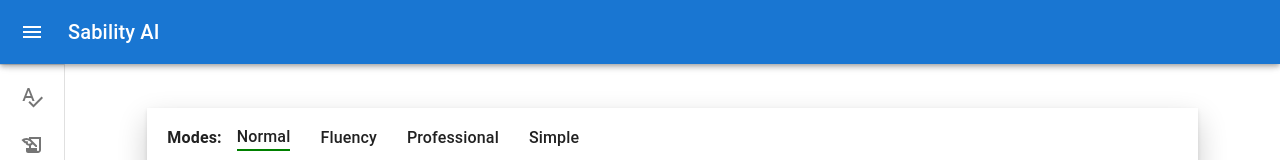
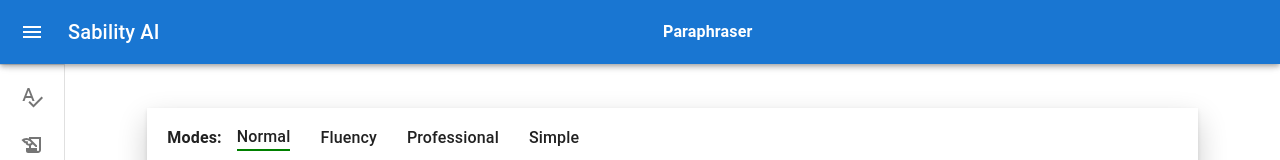
Before and after one commit to tope-olajide/sabi-ai, a Next.js app: page /paraphraser in a window 1280 px wide. Shown: the top 160 px of the page. Built offline with nearby package versions, Linux system fonts and the light colour scheme.

Commit message:
Fix Some TS Errors

```diff
--- a/src/app/paraphraser/Paraphraser.tsx
+++ b/src/app/paraphraser/Paraphraser.tsx
@@ -5,7 +5,7 @@
 const Paraphraser = () => {
   return (
     <>
-      <SideBar>
+      <SideBar pageTitle={"Paraphraser"}>
         <section className="input-output-container">
           <div className="modes-section">
             <h4>Modes:</h4> <p className="active">Normal</p> <p>Fluency</p>{" "}
--- a/src/components/SideBar.tsx
+++ b/src/components/SideBar.tsx
@@ -1,3 +1,6 @@
+// eslint-disable-next-line @typescript-eslint/ban-ts-comment
+//@ts-nocheck
+
 "use client";
 
 import * as React from "react";
```
